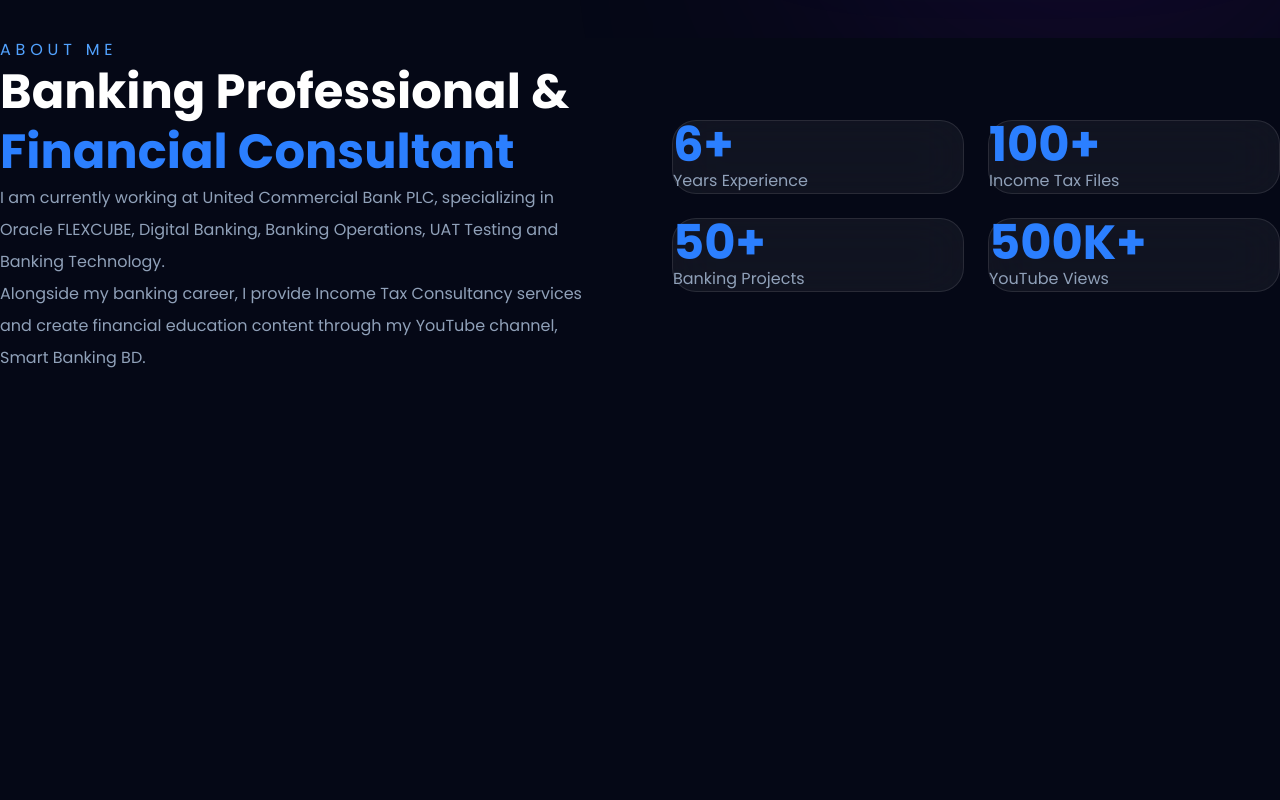
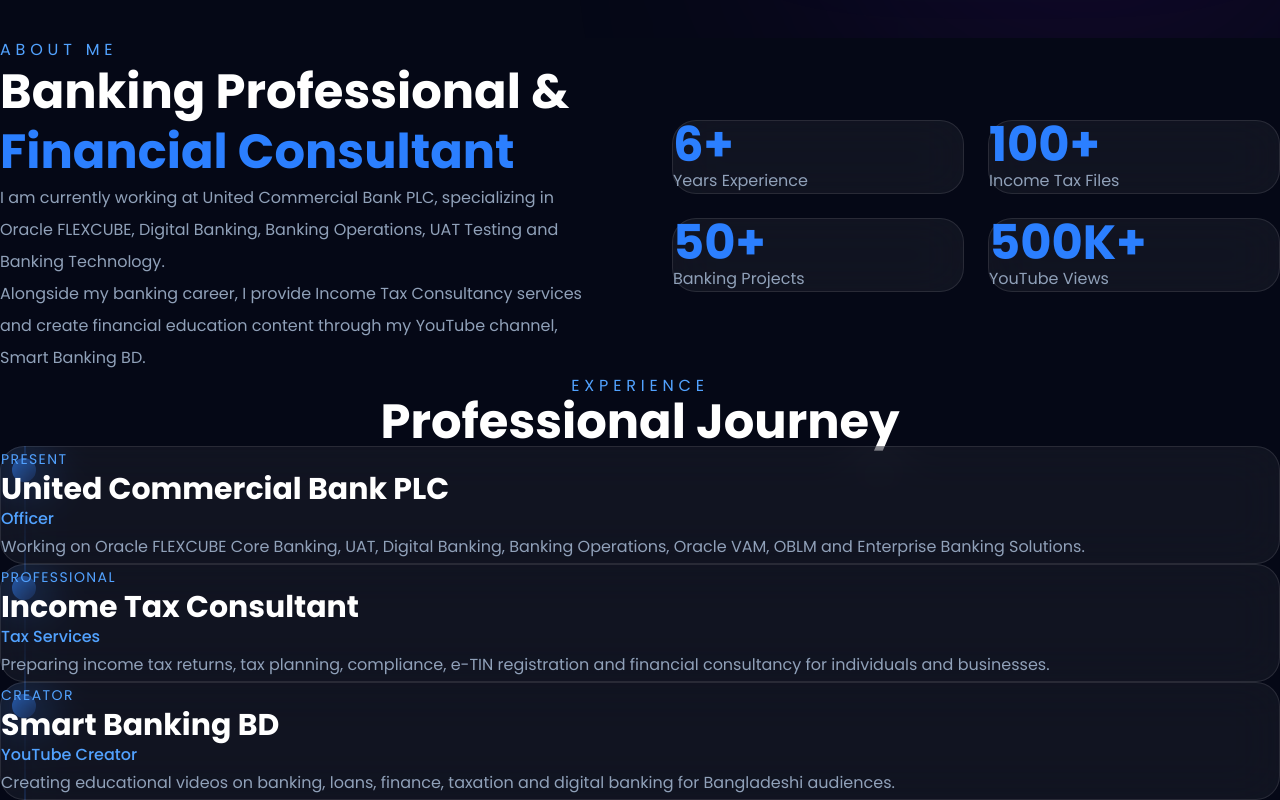
Before and after one commit to ifte121/ekhtiar-portfolio-pro, a Next.js app: page / in a window 1280 px wide. Shown: the part 762-1562 px from the top of the page. Before the commit the page ends 1136 px from the top, so only its background shows below. Built offline with nearby package versions, Linux system fonts and the light colour scheme.

Commit message:
Add premium experience timeline

```diff
--- a/app/page.tsx
+++ b/app/page.tsx
@@ -1,6 +1,7 @@
 import Navbar from "@/components/layout/navbar";
 import Hero from "@/components/sections/hero";
 import About from "@/components/sections/about";
+import Experience from "@/components/sections/experience";
 
 export default function Home() {
   return (
@@ -8,6 +9,7 @@
       <Navbar />
       <Hero />
       <About />
+      <Experience />
     </>
   );
 }
--- /dev/null
+++ b/components/sections/experience.tsx
@@ -0,0 +1,90 @@
+const experiences = [
+  {
+    year: "Present",
+    title: "United Commercial Bank PLC",
+    role: "Officer",
+    description:
+      "Working on Oracle FLEXCUBE Core Banking, UAT, Digital Banking, Banking Operations, Oracle VAM, OBLM and Enterprise Banking Solutions.",
+  },
+
+  {
+    year: "Professional",
+    title: "Income Tax Consultant",
+    role: "Tax Services",
+    description:
+      "Preparing income tax returns, tax planning, compliance, e-TIN registration and financial consultancy for individuals and businesses.",
+  },
+
+  {
+    year: "Creator",
+    title: "Smart Banking BD",
+    role: "YouTube Creator",
+    description:
+      "Creating educational videos on banking, loans, finance, taxation and digital banking for Bangladeshi audiences.",
+  },
+];
+
+export default function Experience() {
+  return (
+    <section
+      id="experience"
+      className="mx-auto max-w-7xl px-6 py-28"
+    >
+      <div className="text-center">
+
+        <p className="uppercase tracking-[0.3em] text-blue-400">
+          Experience
+        </p>
+
+        <h2 className="mt-5 text-5xl font-bold text-white">
+          Professional Journey
+        </h2>
+
+      </div>
+
+      <div className="relative mt-20">
+
+        <div className="absolute left-6 top-0 h-full w-[2px] bg-blue-500/30" />
+
+        <div className="space-y-14">
+
+          {experiences.map((item) => (
+
+            <div
+              key={item.title}
+              className="relative pl-20"
+            >
+
+              <div className="absolute left-2 top-2 h-8 w-8 rounded-full border-4 border-[#050816] bg-blue-500" />
+
+              <div className="rounded-3xl border border-white/10 bg-white/5 p-8 backdrop-blur-xl transition duration-300 hover:-translate-y-2 hover:border-blue-500">
+
+                <span className="text-sm uppercase tracking-widest text-blue-400">
+                  {item.year}
+                </span>
+
+                <h3 className="mt-3 text-3xl font-bold text-white">
+                  {item.title}
+                </h3>
+
+                <p className="mt-2 font-medium text-blue-400">
+                  {item.role}
+                </p>
+
+                <p className="mt-5 leading-8 text-slate-400">
+                  {item.description}
+                </p>
+
+              </div>
+
+            </div>
+
+          ))}
+
+        </div>
+
+      </div>
+
+    </section>
+  );
+}
```
